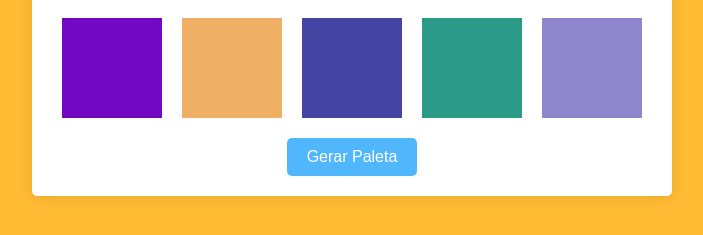
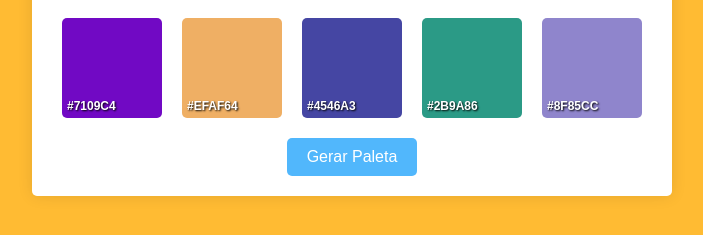
Before and after one commit to LucasCNFonseca/color-palette-generator, a plain HTML site: page index.html in a window 1280 px wide. Shown: the part 343-578 px from the top of the page, without its empty margins (288-991 px from the left). Drawn offline with Linux system fonts and the light colour scheme.

Commit message:
Update color generator

```diff
--- a/script.js
+++ b/script.js
@@ -12,7 +12,6 @@ function generateRandomColor() {
     return color;
 }
 
-// Função para gerar a paleta de cores
 function generatePalette() {
     paletteContainer.innerHTML = ''; // Limpar paleta atual
     for (let i = 0; i < 5; i++) { // Gerar 5 cores
@@ -20,8 +19,31 @@ function generatePalette() {
         colorBox.className = 'color-box';
         const newColor = generateRandomColor();
         colorBox.style.backgroundColor = newColor;
+
+        // Criar o span para exibir o código da cor
+        const colorText = document.createElement('span');
+        colorText.className = 'color-text';
+        colorText.textContent = newColor;
+        colorBox.appendChild(colorText);
+
+        // Adicionar evento de clique para copiar a cor
+        colorBox.addEventListener('click', () => {
+            copyToClipboard(newColor);
+        });
+
         paletteContainer.appendChild(colorBox);
     }
+}
+
+// Função para copiar o código da cor para a área de transferência
+function copyToClipboard(color) {
+    const tempInput = document.createElement('input');
+    tempInput.value = color;
+    document.body.appendChild(tempInput);
+    tempInput.select();
+    document.execCommand('copy');
+    document.body.removeChild(tempInput);
+    alert(`Cor ${color} copiada!`);
 }
 
 // Adicionar evento ao botão
--- a/style.css
+++ b/style.css
@@ -22,12 +22,6 @@ body {
     margin: 20px 0;
 }
 
-.color-box {
-    width: 100px;
-    height: 100px;
-    margin: 0 10px; /* Adiciona margem horizontal entre os quadrados */
-}
-
 button {
     padding: 10px 20px;
     border: none;
@@ -41,3 +35,30 @@ button {
 button:hover {
     background-color: #2980b9;
 }
+
+.color-box {
+    width: 100px;
+    height: 100px;
+    margin: 0 10px;
+    border-radius: 5px;
+    display: flex;
+    align-items: center;
+    justify-content: center;
+    position: relative;
+    cursor: pointer;
+    transition: transform 0.2s;
+}
+
+.color-box:hover {
+    transform: scale(1.1); /* Aumenta o tamanho ao passar o mouse */
+}
+
+.color-text {
+    color: white;
+    font-weight: bold;
+    position: absolute;
+    bottom: 5px;
+    left: 5px;
+    font-size: 12px;
+    text-shadow: 1px 1px 2px black;
+}
```
